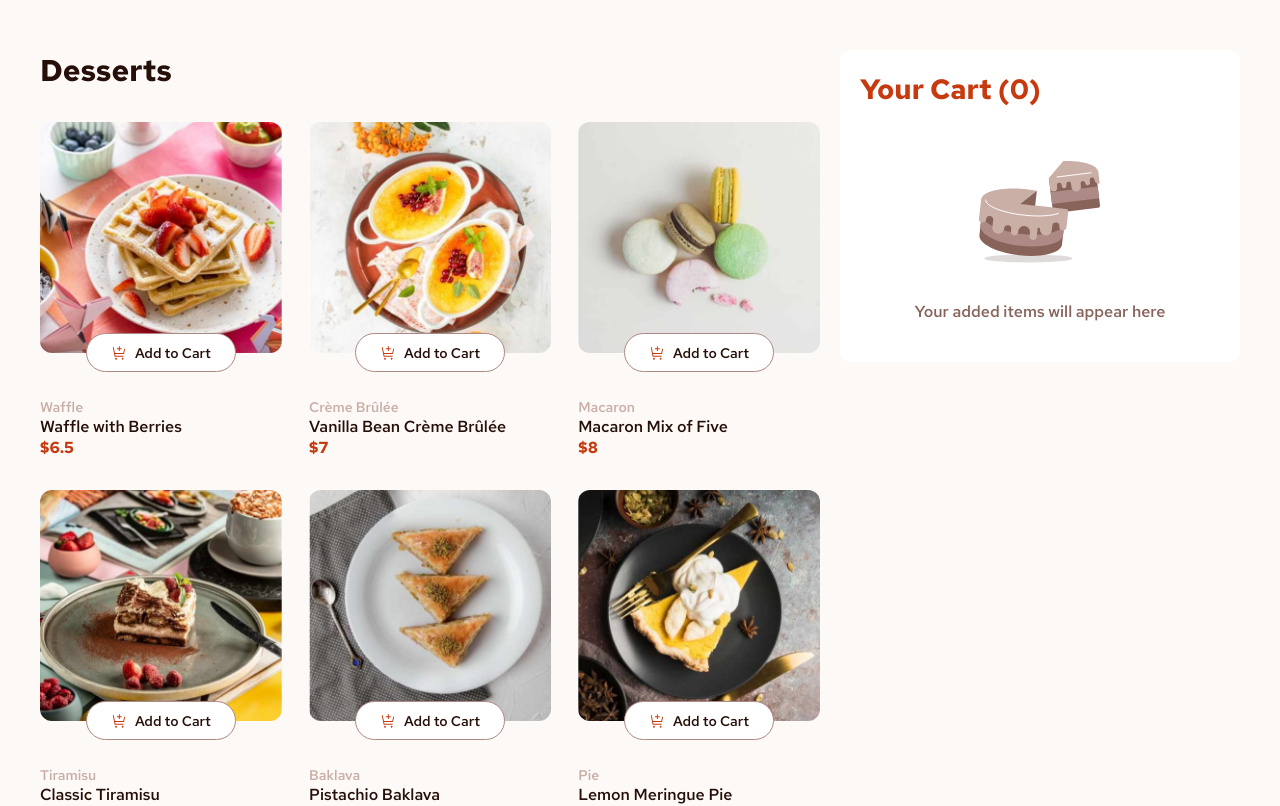
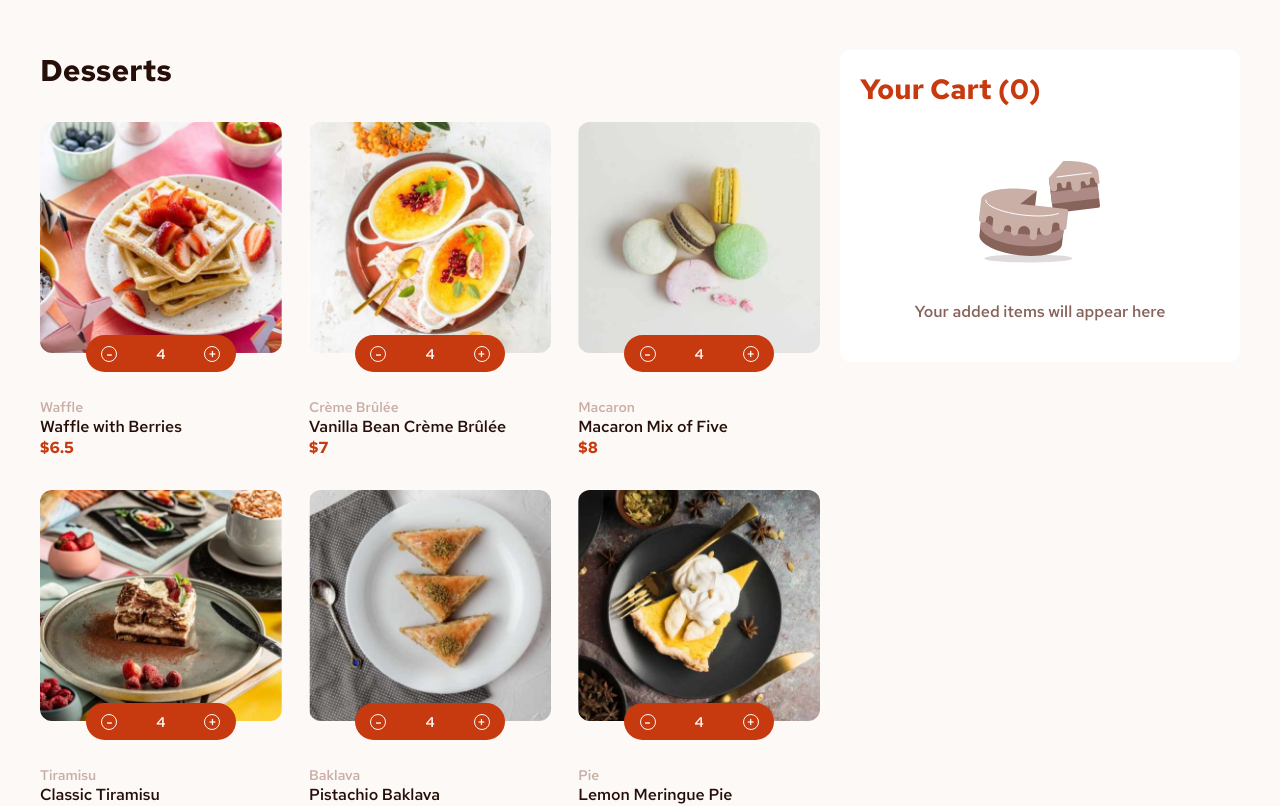
Before and after one commit to maribukh/desserts-order-app_btu, an Angular app: page / in a window 1280 px wide. Shown: the top 806 px of the page. Built offline with nearby package versions, Linux system fonts and the light colour scheme.

Commit message:
added btn design for btn-quanity

```diff
--- a/src/app/components/dessert-item/dessert-item.component.css
+++ b/src/app/components/dessert-item/dessert-item.component.css
@@ -26,3 +26,25 @@
     width: 16px;
     height: 16px;
 }
+
+.btn--quanity {
+    display: flex;
+    align-items: center;
+    justify-content: space-around;
+    background-color: var(--color-red);
+    border: var(--color-red);
+
+    color: var(--rose-50);
+}
+
+
+.btn--dec,
+.btn--inc {
+    width: 16px;
+    height: 16px;
+    display: flex;
+    align-items: center;
+    justify-content: center;
+    border: 0.5px solid var(--rose-50);
+    border-radius: 100%;
+}
--- a/src/app/components/dessert-item/dessert-item.component.html
+++ b/src/app/components/dessert-item/dessert-item.component.html
@@ -2,12 +2,20 @@
   <div class="top">
     <img [src]="dessert.image.desktop" [alt]="dessert.name" />
 
-    <button class="btn btn--add">
+    <button class="btn btn--add d-none">
       <img src="assets/images/icon-add-to-cart.svg" alt="cart" />
       <p>Add to Cart</p>
     </button>
 
-    <button class="d-none"><img src="" alt="" />4</button>
+    <button class="btn btn--add btn--quanity">
+      <div class="btn--dec">
+        <p>-</p>
+      </div>
+      <div class="quantity">4</div>
+      <div class="btn--inc">
+        <p>+</p>
+      </div>
+    </button>
   </div>
 
   <div class="description">
```
